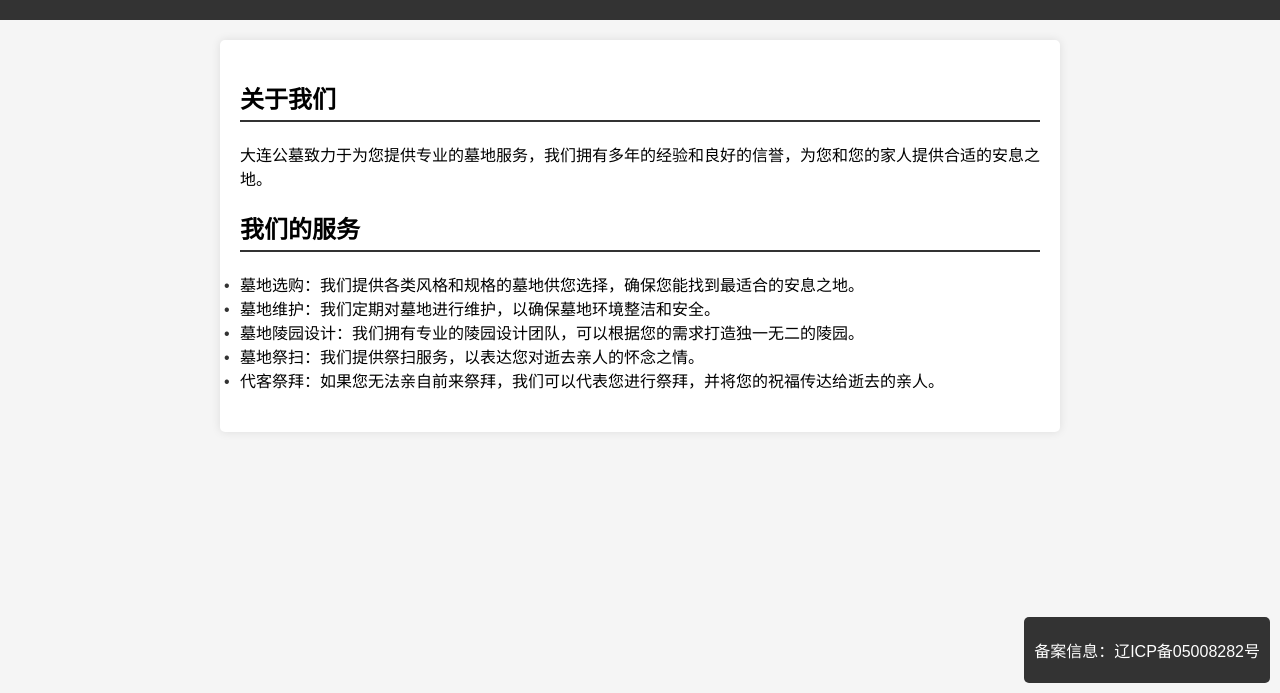
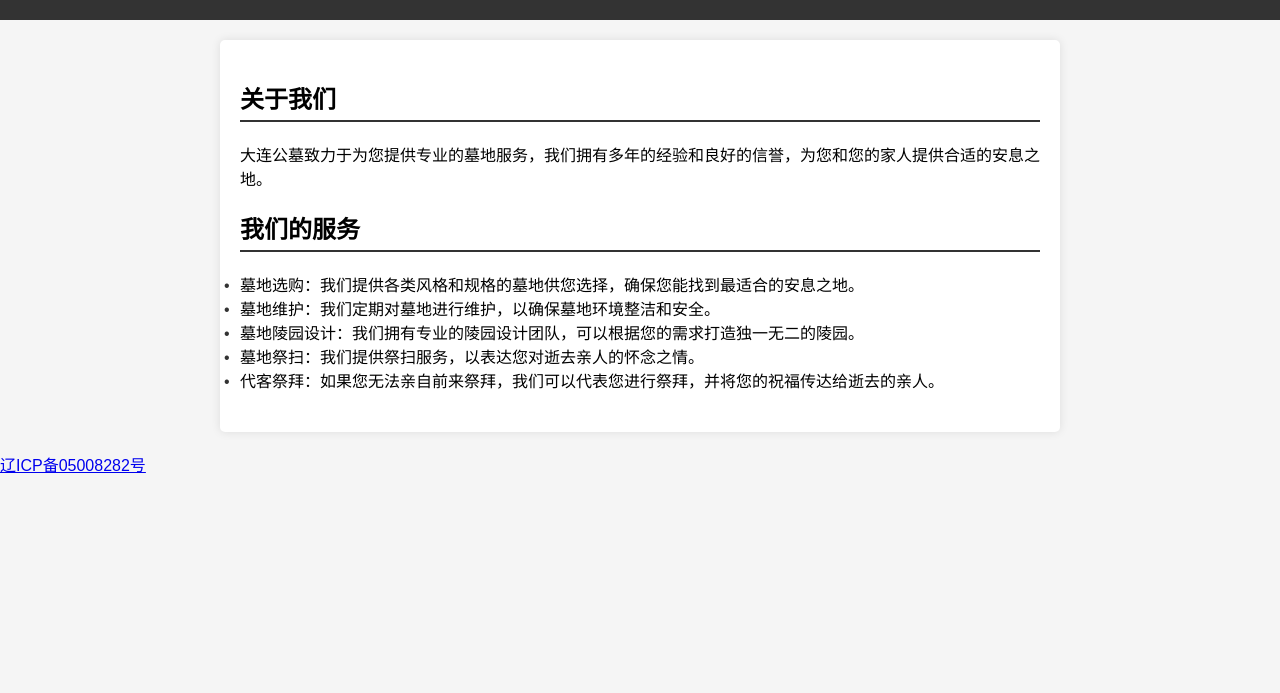
Before and after one commit to biilygod/midx, a plain HTML site: page index.html in a window 1280 px wide. Shown: the part 107-800 px from the top of the page. Drawn offline with Linux system fonts and the light colour scheme.

Commit message:
Update index.html

```diff
--- a/index.html
+++ b/index.html
@@ -85,8 +85,6 @@
     </div>
 
   <!-- 悬浮备案号 -->
-    <div class="footer">
-        <p>备案信息：辽ICP备05008282号</p>
-    </div>
+    <a href="https://beian.miit.gov.cn/" target="_blank">辽ICP备05008282号</a>
 </body>
 </html>
```
